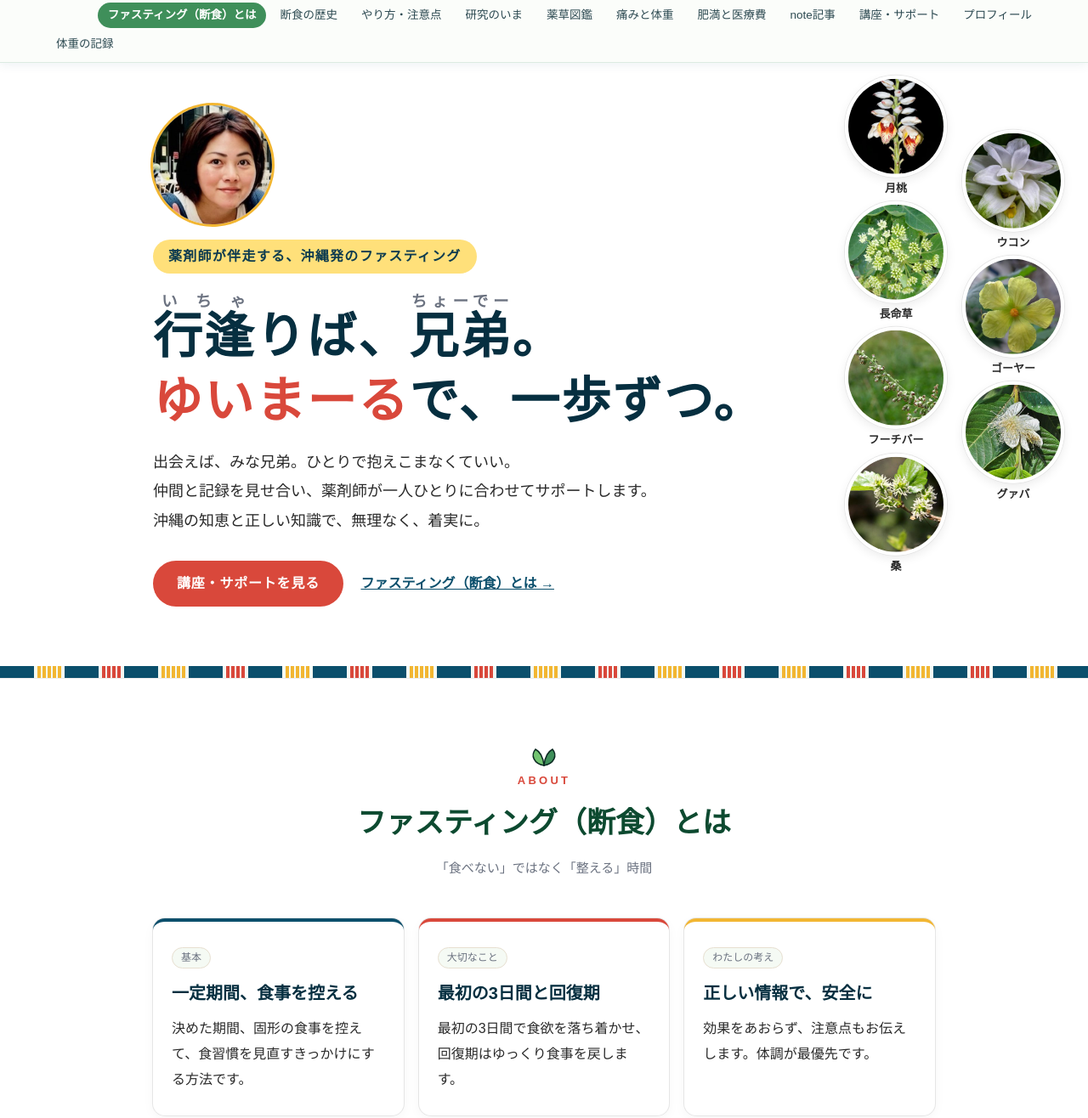
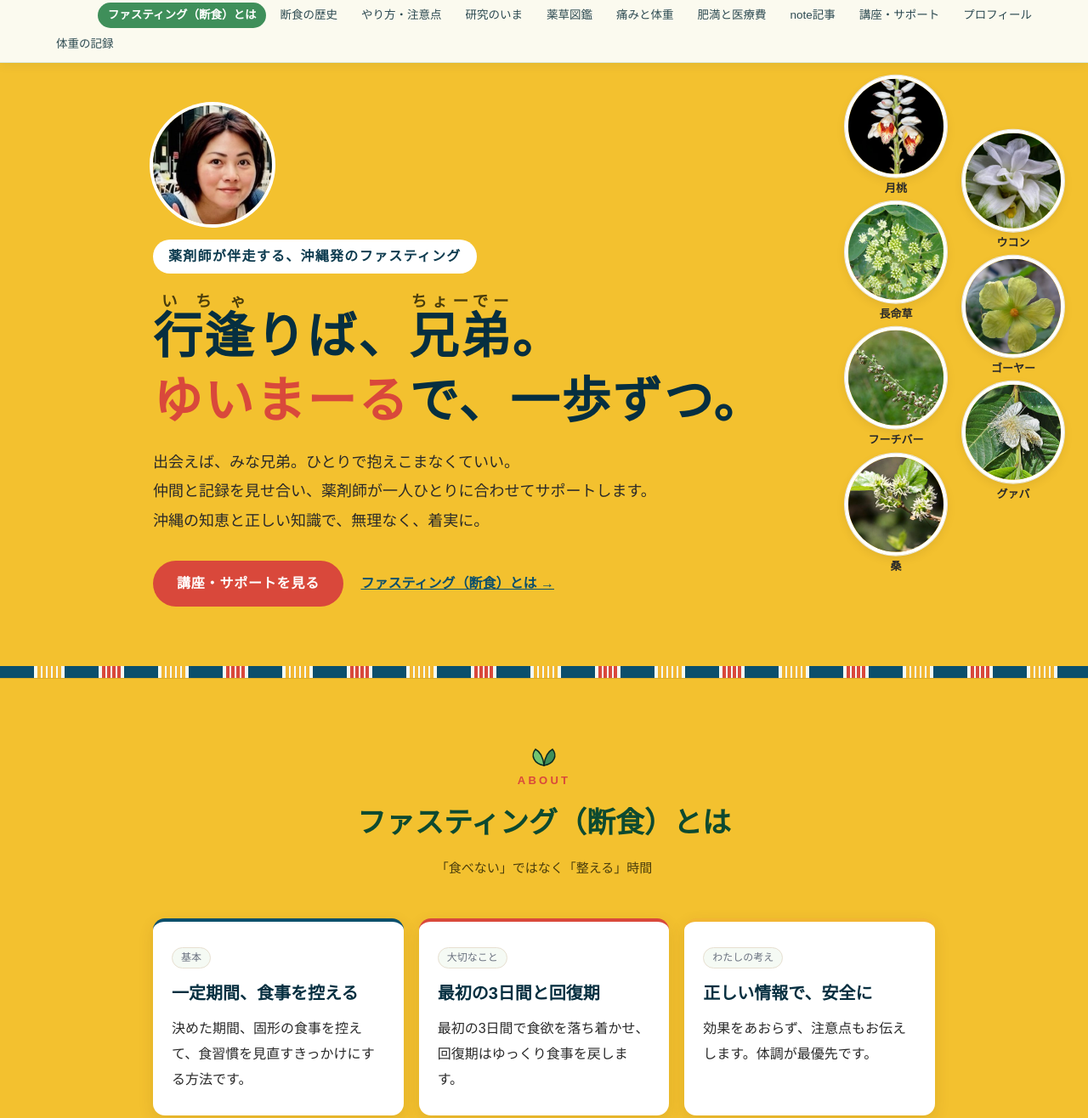
Before and after one commit to ichariba-fasting/ichariba-fasting.github.io, a plain HTML site: page index.html in a window 1280 px wide. Shown: the part 57-1373 px from the top of the page at 85% size. Drawn offline with Linux system fonts and the light colour scheme; a web font is replaced by a local one.

Commit message:
背景を濃い黄色で統一（黄色の上でも文字が読みやすい色に調整）
Co-Authored-By: Claude Opus 5.5 <noreply@anthropic.com>

```diff
--- a/index.html
+++ b/index.html
@@ -36,7 +36,7 @@
   }
   *{box-sizing:border-box;margin:0;padding:0}
   html{scroll-behavior:smooth;scroll-padding-top:100px}
-  body{font-family:"Zen Maru Gothic",sans-serif;color:var(--sumi);background:#fff;line-height:1.9;font-size:16px}
+  body{font-family:"Zen Maru Gothic",sans-serif;color:var(--sumi);background:var(--ki);line-height:1.9;font-size:16px}
   h1,h2,h3,.mincho{font-family:"Zen Maru Gothic",sans-serif}
   a{color:var(--umi)}
   .wrap{max-width:960px;margin:0 auto;padding:0 20px}
@@ -80,7 +80,7 @@
 
   /* ヒーロー */
   /* 沖縄の薬草（ゴーヤー棚・月桃・ウコン・長命草・フーチバー・グァバ・桑） */
-  .hero{background:#fff;color:var(--sumi);position:relative;overflow:hidden}
+  .hero{background:var(--ki);color:var(--sumi);position:relative;overflow:hidden}
   .hero .wrap{z-index:2}
   /* サイトに載せている薬草の花（丸い写真） */
   .hero-flowers{display:grid;grid-template-columns:repeat(2,120px);column-gap:18px;row-gap:6px;margin:0;padding:0;list-style:none}
@@ -92,16 +92,16 @@
   @media(max-width:1199px){.hero-flowers{order:5;grid-template-columns:repeat(7,1fr);column-gap:10px;row-gap:12px;width:100%;max-width:820px}.hero-flowers li:nth-child(even){transform:none}.hero-flowers img{width:100%;height:auto;aspect-ratio:1;border-width:3px}.hero-flowers li{font-size:11.5px}}
   /* キャッチコピーと説明文（白い背景） */
   .hero h1{color:var(--umi-deep)}
-  .hero h1 rt{color:var(--hai)}
+  .hero h1 rt{color:#4a3d0c}
   .hero p.lead{color:var(--sumi)}
   .hero h1 span{display:inline-block}
   .hero h1 rt{font-size:.32em;letter-spacing:.08em;font-weight:700}
   .hero p.lead{word-break:auto-phrase}
   .hero .wrap{padding:50px 20px 70px;position:relative;z-index:1;display:flex;flex-direction:column;align-items:flex-start;gap:18px}
   .hero-text{min-width:0;max-width:100%}
-  .hero-photo{order:-1;display:block;width:140px;aspect-ratio:1;object-fit:cover;border-radius:50%;box-shadow:0 0 0 3px var(--kiiro)}
+  .hero-photo{order:-1;display:block;width:140px;aspect-ratio:1;object-fit:cover;border-radius:50%;box-shadow:0 0 0 4px #fff}
   @media(max-width:720px){.hero .wrap{padding-top:40px}.hero-photo{width:120px}}
-  .hero .eyebrow{display:inline-block;background:#ffe07a;color:#0d3b4f;font-weight:800;border-radius:999px;padding:5px 18px;font-size:clamp(14px,1.8vw,16px);letter-spacing:.08em;margin-bottom:22px}
+  .hero .eyebrow{display:inline-block;background:#fff;color:#0d3b4f;font-weight:800;border-radius:999px;padding:5px 18px;font-size:clamp(14px,1.8vw,16px);letter-spacing:.08em;margin-bottom:22px}
   .hero h1{font-size:clamp(34px,6vw,58px);line-height:1.3;letter-spacing:.04em;margin-bottom:18px}
   .hero h1 .aka{color:var(--sango)}
   .hero p.lead{font-size:clamp(15px,2.2vw,18px);max-width:640px}
@@ -321,23 +321,24 @@
   .herb-tips[open] summary{margin-bottom:8px}
   .herb-intro{margin-bottom:22px}
 
-  footer{background:#fff;border-top:1px solid #ececec;color:var(--hai);font-size:13px;padding:34px 0;text-align:center}
+  footer{background:var(--ki);border-top:1px solid rgba(0,0,0,.1);color:#4a3d0c;font-size:13px;padding:34px 0;text-align:center}
   footer .disc{max-width:720px;margin:0 auto 14px;text-align:left;line-height:1.8}
   footer strong{color:var(--sumi)}
-  /* ===== 背景は白で統一 ===== */
+  /* ===== 背景は濃い黄色で統一 ===== */
   :root{--ki:#f3c12f;--midori:#17744a;--midori-deep:#0d4a30;--aka:#d9483b}
-  .bg-ki,.bg-midori,.bg-aka,.bg-shiro{background:#fff}
-  section{border-top:1px solid #ececec}
+  .bg-ki,.bg-midori,.bg-aka,.bg-shiro{background:var(--ki)}
+  section{border-top:1px solid rgba(0,0,0,.1)}
   .research{position:relative;overflow:hidden}
   .research > .wrap{position:relative;z-index:1}
   .sec-head .en{color:var(--aka)}
   .sec-head h2{color:var(--midori-deep)}
-  .sec-head p,.sub-head p,.course-lead{color:var(--hai);font-weight:500}
+  .sec-head p,.sub-head p,.course-lead{color:#4a3d0c;font-weight:500}
   .course-lead{color:var(--sumi)}
-  /* 白い背景の上でも白いカードの形がわかるように */
-  .card,.step,.profile,.cost-stat,.cost-msg,.note-empty{box-shadow:0 0 0 1px #e6e6e6,0 4px 14px rgba(0,0,0,.04)}
-  .cost-src{color:var(--hai)}
-  .cost-src a{color:var(--hai)}
+  /* 黄色の上で白いカードが浮いて見えるように */
+  .card,.step,.profile,.cost-stat,.cost-msg,.note-empty{box-shadow:0 6px 18px rgba(90,60,0,.12)}
+  .cost-src{color:#4a3d0c}
+  .cost-src a{color:#4a3d0c}
+  section > .wrap > .note,section > .wrap > .note a{color:#4a3d0c}
 
   /* プロフィールをコンパクトに */
   .profile{grid-template-columns:150px 1fr;gap:24px;padding:24px 26px}
```
